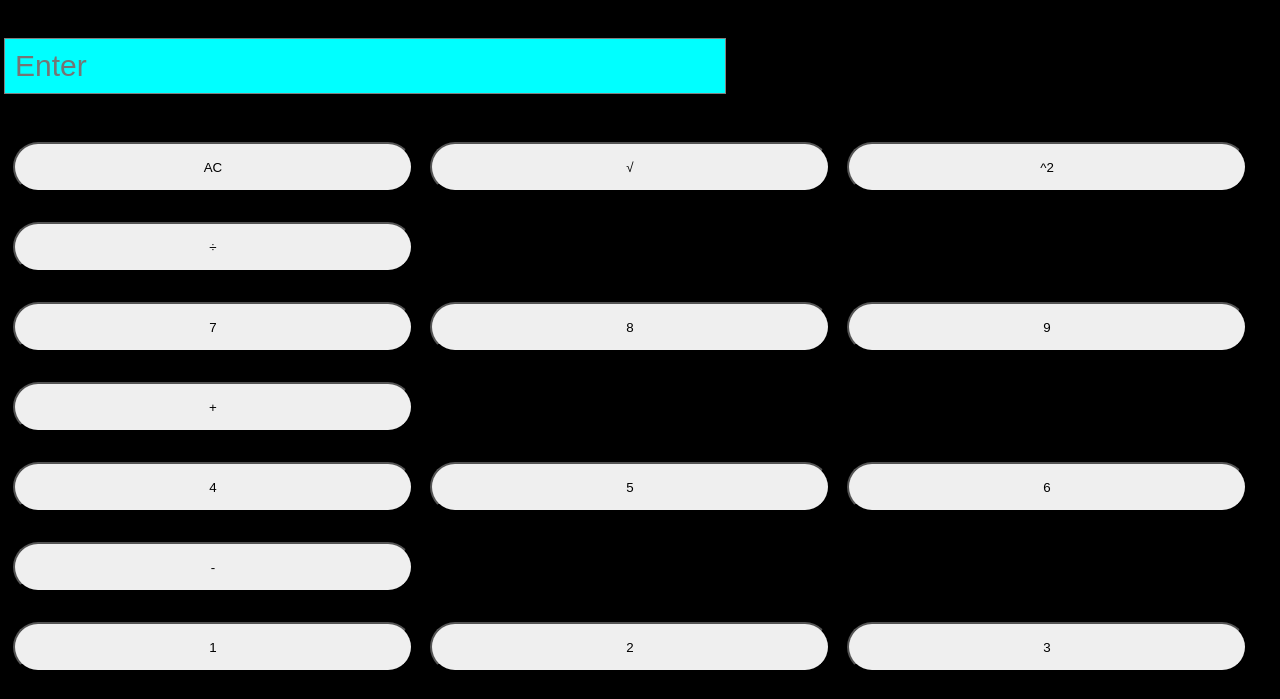
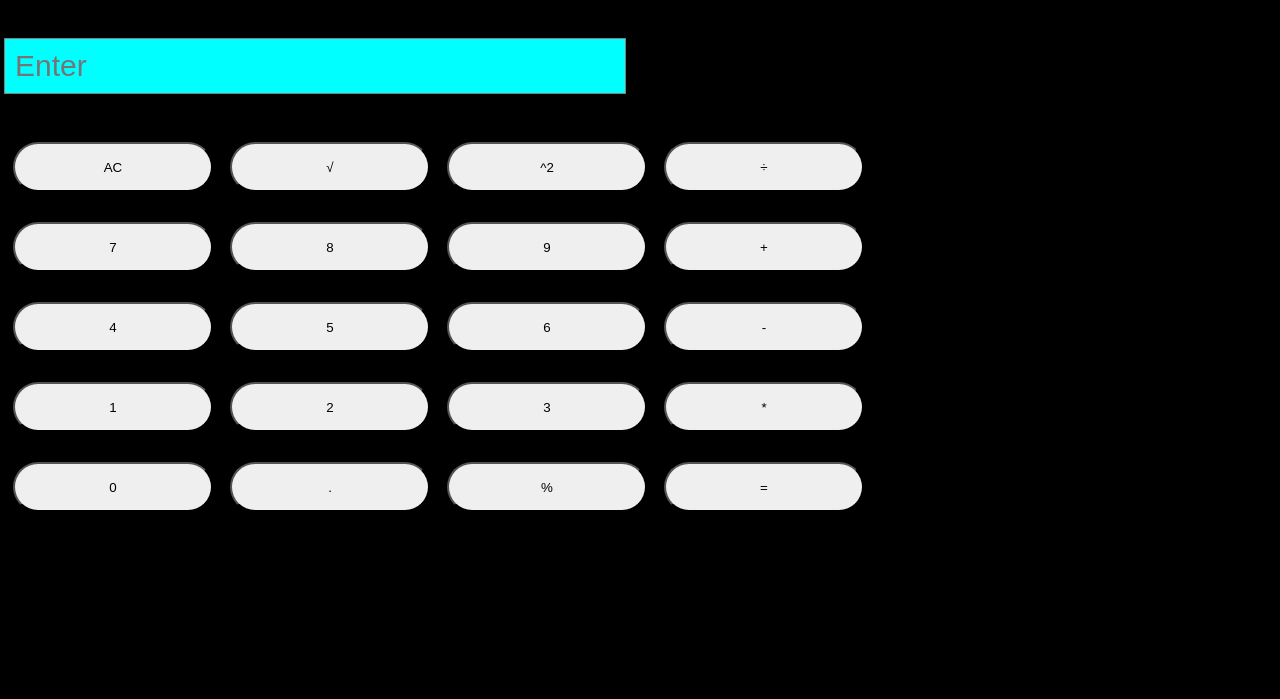
Before and after one commit to TEYTEY4U/Calculator_De_Calc, a plain HTML site: page index.html in a window 1280 px wide. Shown: the part 70-769 px from the top of the page. Drawn offline with Linux system fonts and the light colour scheme.

Commit message:
Update calc.css

```diff
--- a/calc.css
+++ b/calc.css
@@ -18,7 +18,7 @@ background-color:cyan;
 margin-top:20px;
 padding:10px 10px;
 heigth:70px;
-width:700px;
+width:600px;
 margin-left:4px;
 }
 button{
@@ -27,7 +27,7 @@ margin-top:30px;
 margin-left:13px;
 padding:10px 10px;
 height:50px;
-width:400px;
+width:200px;
 }
 button:hover{
 background-color:aqua;
```
